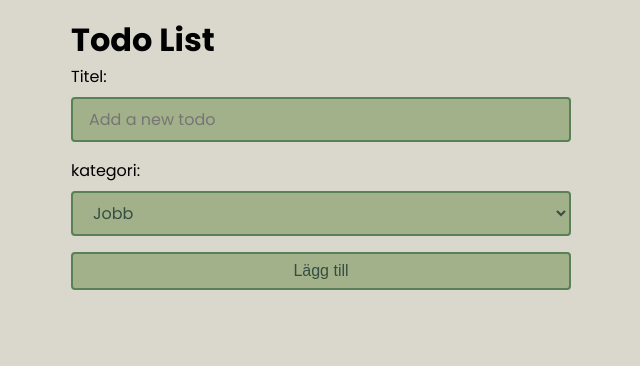
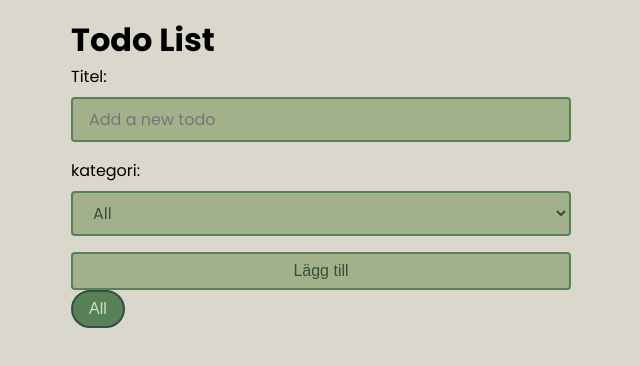
Before and after one commit to JosefForkman/Labb-3---React, a React (Vite) app: page / in a window 1280 px wide. Shown: the top 366 px of the page, without its empty margins (319-959 px from the left). Built offline with nearby package versions, Linux system fonts and the light colour scheme.

Commit message:
add filters of todo gropes

```diff
--- a/src/App.css
+++ b/src/App.css
@@ -34,6 +34,25 @@ main {
     }
 }
 
+.filter {
+    display: flex;
+    gap: 0.5rem;
+
+    button {
+        font-size: 1rem;
+        color: var(--green-400);
+        background-color: transparent;
+        border: 2px solid var(--green-800);
+        border-radius: 3000px;
+        padding: 0.5em 1em;
+
+        &.active {
+            background-color: var(--green-400);
+            color: var(--green-100);
+        }
+    }
+}
+
 .todo-list {
     display: flex;
     flex-direction: column;
@@ -64,8 +83,6 @@ main {
             gap: 0.5rem;
             color: var(--green-400);
             margin-bottom: 0.5rem;
-
-
         }
         .todo {
             display: flex;
--- a/src/App.tsx
+++ b/src/App.tsx
@@ -1,16 +1,16 @@
-// import "@fontsource/poppins";
-import { faEllipsis } from "@fortawesome/free-solid-svg-icons/faEllipsis";
-import { FontAwesomeIcon } from "@fortawesome/react-fontawesome";
+import { useState } from "react";
 import "./App.css";
 import Input from "./components/Input";
 import List from "./components/List";
-import ListItem from "./components/ListItem";
-import { Todo, TodoList } from "./lib/types";
+import { Filter, Todo, TodoList } from "./lib/types";
 import useLocalStorage from "./lib/useLocalStorage";
 import useTodo from "./lib/useTodo";
 
 function App() {
     const [todos, setTodo] = useLocalStorage<TodoList[]>("todos", []);
+    const [filter, setFilter] = useLocalStorage<Filter[]>("Filter", [
+        { active: true, name: "All" },
+    ]);
 
     const addTodo = (title: string, category: string) => {
         let todoList = todos.find((todo) => todo.name === category);
@@ -18,7 +18,6 @@ function App() {
             id: crypto.randomUUID(),
             title,
             completed: false,
-            show: true,
         };
 
         // If the category does not exist, create a new category
@@ -27,6 +26,7 @@ function App() {
                 id: crypto.randomUUID(),
                 name: category,
                 todos: [todo],
+                show: true,
             };
             setTodo([todoList, ...todos]);
 
@@ -72,12 +72,51 @@ function App() {
         setTodo([...todos]);
     };
 
+    const updateFilter = (filterName: string) => {
+        const newFilter = filter.map((filterItem) => {
+            if (filterItem.name === filterName) {
+                filterItem.active = true;
+            } else {
+                filterItem.active = false;
+            }
+
+            return filterItem;
+        });
+
+        const newTodo = todos.map((todo) => {
+            if (filterName === "All") {
+                todo.show = true;
+                return todo;
+            }
+
+            todo.show = todo.name === filterName;
+            return todo;
+        });
+        setTodo([...newTodo]);
+        setFilter(newFilter);
+    };
     return (
         <main>
             <h1>Todo List</h1>
-            <Input addTodo={addTodo} />
+            <Input addTodo={addTodo} Filters={filter} />
+            <ul className="filter">
+                {filter.map((filterItem, index) => {
+                    return (
+                        <li key={index}>
+                            <button
+                                className={filterItem.active ? "active" : ""}
+                                onClick={() => updateFilter(filterItem.name)}>
+                                {filterItem.name}
+                            </button>
+                        </li>
+                    );
+                })}
+            </ul>
             <ul className="todo-list">
                 {todos.map((todoList) => {
+                    if (!todoList.show) {
+                        return null;
+                    }
                     return (
                         <li key={todoList.id}>
                             <List
--- a/src/components/Input.tsx
+++ b/src/components/Input.tsx
@@ -1,6 +1,10 @@
+import { Filter } from "../lib/types";
+
 export default function Input({
+    Filters,
     addTodo,
 }: {
+    Filters: Filter[];
     addTodo: (title: string, category: string) => void;
 }) {
     const handelSubmit = (event: FormData) => {
@@ -20,10 +24,11 @@ export default function Input({
             <label>
                 kategori:
                 <select name="category">
-                    <option value="jobb">Jobb</option>
-                    <option value="hem">Hem</option>
-                    <option value="skola">Skola</option>
-                    <option value="övrigt">Övrigt</option>
+                    {Filters.map((filter) => (
+                        <option key={filter.name} value={filter.name}>
+                            {filter.name}
+                        </option>
+                    ))}
                 </select>
             </label>
             <button>Lägg till</button>
```
Also changed, not shown: src/lib/types.ts (+5 -2 lines).
